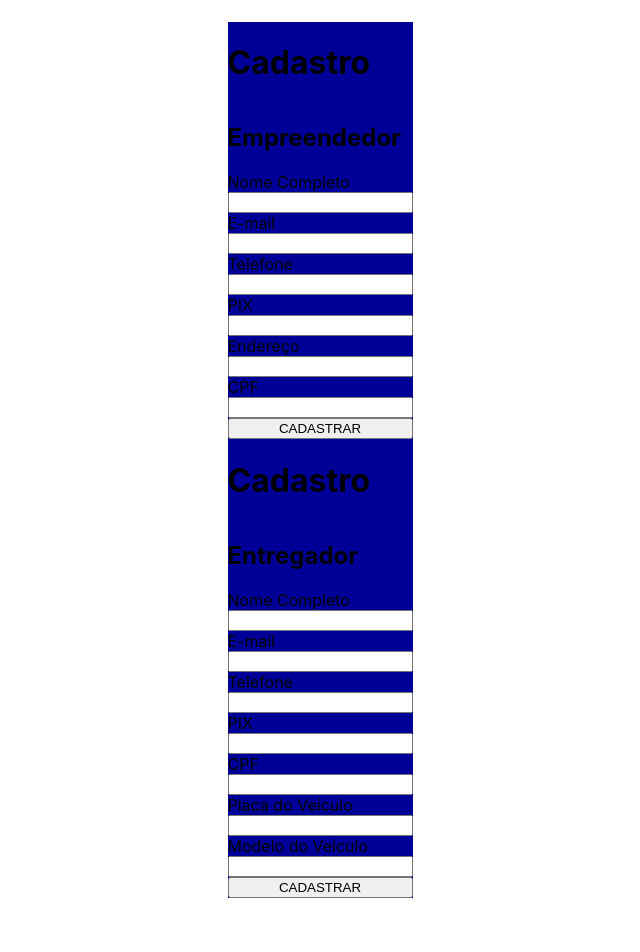
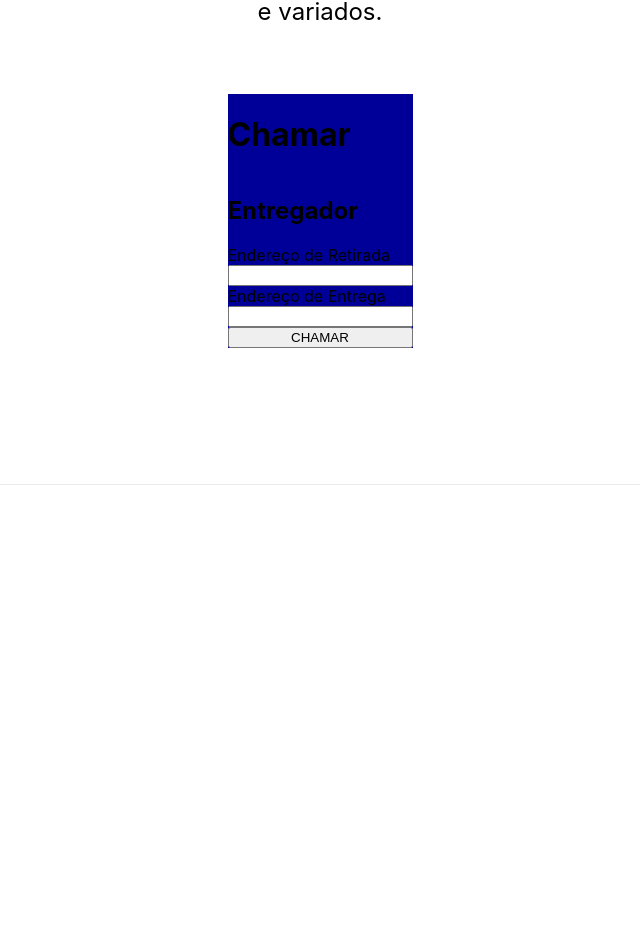
Before and after one commit to carlosrocha-dev/favelog, a Next.js app: page / in a window 1280 px wide. Shown: the part 316-1268 px from the top of the page, without its empty margins (320-960 px from the left). After the commit the page ends 865 px from the top, so only its background shows below. Built offline with nearby package versions, Linux system fonts and the light colour scheme.

Commit message:
added delivery request

```diff
--- /dev/null
+++ b/pages/api/getCourier/[id].ts
@@ -0,0 +1,19 @@
+import prisma from "../clientPrisma"
+import { NextApiRequest, NextApiResponse } from "next"
+
+export default async function GetCourier(
+    req: NextApiRequest,
+    res: NextApiResponse
+) {
+    const {id} = req.query
+    const getCourier = await prisma.courier.findUnique({
+        where: {
+            courier_id: parseInt(id)
+        }
+    })
+    if (getCourier) {
+        res.status(200).json(getCourier)
+    } else {
+        res.status(404).json('not found')
+    }
+}
--- a/pages/index.tsx
+++ b/pages/index.tsx
@@ -1,6 +1,7 @@
 import Head from 'next/head'
 import Image from 'next/image'
 import CreateCourier from '../src/components/createCourier'
+import CreateDelivery from '../src/components/createDelivery'
 import CreateRetail from '../src/components/createRetail'
 import styles from '../styles/Home.module.css'
 
@@ -20,8 +21,9 @@ export default function Home() {
         <p className={styles.description}>
         Aplicativo para Integração entre os microempreendedores da favela e moto-taxis, para serviços de entrega e variados.
         </p>
-        <CreateRetail/>
-        <CreateCourier/>
+        {/* <CreateRetail/> */}
+        {/* <CreateCourier/> */}
+        <CreateDelivery/>
       </main>
 
       <footer className={styles.footer}>
--- a/src/components/createCourier.tsx
+++ b/src/components/createCourier.tsx
@@ -5,7 +5,7 @@ export default function CreateCourier() {
 
     const [isFormVisible, setIsFormVisible] = useState(true)
 
-    const handleRetailSubmit = async (event:any) => {
+    const handleCourierSubmit = async (event:any) => {
         event.preventDefault();
         const data = {
             name: event.target.name.value,
@@ -17,7 +17,7 @@ export default function CreateCourier() {
             vehicleModel: event.target.vehicleModel.value
           }
           const JSONdata = JSON.stringify(data)
-          const endpoint = '/api/createRetail'
+          const endpoint = '/api/createCourier'
           const options = {
             method: 'POST',
             headers: {'Content-Type': 'application/json'},
@@ -31,7 +31,7 @@ export default function CreateCourier() {
     return (
         <div className={styles.content}>
             {isFormVisible ? (
-                <form className={styles.queryForm} id="retailForm" onSubmit={handleRetailSubmit}>
+                <form className={styles.queryForm} id="courierForm" onSubmit={handleCourierSubmit}>
                     <h1>Cadastro</h1>
                     <h2>Entregador</h2>
                     <label htmlFor="name">Nome Completo</label>
@@ -45,9 +45,9 @@ export default function CreateCourier() {
                     <label htmlFor="cpf">CPF</label>
                     <input type="number" name="cpf" id="cpf" required/>
                     <label htmlFor="vehiclePlate">Placa do Veículo</label>
-                    <input type="text" name="vehiclePlate" id="vehiclePlate" />
+                    <input type="text" name="vehiclePlate" id="vehiclePlate" required/>
                     <label htmlFor="vehicleModel">Modelo do Veículo</label>
-                    <input type="text" name="vehicleModel" id="vehicleModel" />
+                    <input type="text" name="vehicleModel" id="vehicleModel" required/>
                     <button type="submit">CADASTRAR</button>
                 </form>
             ) : (
--- /dev/null
+++ b/src/components/createDelivery.tsx
@@ -0,0 +1,62 @@
+import { useState } from "react";
+import prisma from "../../pages/api/clientPrisma";
+import styles from "../../styles/Favelog.module.css"
+
+export default function CreateDelivery() {
+
+    const [isFormVisible, setIsFormVisible] = useState(true)
+    const [courierID, setCourierID] = useState('')
+    const [courierName, setCourierName] = useState('')
+
+    const handleDeliverySubmit = async (event:any) => {
+        event.preventDefault();
+        const data = {
+            requestRetail: 1,
+            pickupAddress: event.target.pickup_address.value,
+            deliveryAddress: event.target.delivery_address.value
+        }
+        const JSONdata = JSON.stringify(data)
+        const endpoint = '/api/createDelivery'
+        const options = {
+            method: 'POST',
+            headers: {'Content-Type': 'application/json'},
+            body: JSONdata
+        }
+        const response = await fetch(endpoint, options)
+        const result = await response.json()
+        setIsFormVisible(false)
+        setCourierID(result.courier_id)
+        await getCourier(courierID)
+    }
+
+    async function getCourier(courier_ID:string) {
+        const courierOption = {
+            method: 'GET',
+            header: {'Content-Type': 'application/json'},
+        }
+        // const responseCourier = await fetch(`api/getCourier/${courier_ID}`, courierOption)
+        const responseCourier = await fetch('api/getCourier/1', courierOption)
+        const resultCourier = await responseCourier.json()
+        setCourierName(resultCourier.name)
+    }
+
+    return (
+        <div className={styles.content}>
+            {isFormVisible ? (
+                <form className={styles.queryForm} id="deliveryForm" onSubmit={handleDeliverySubmit}>
+                    <h1>Chamar</h1>
+                    <h2>Entregador</h2>
+                    <label htmlFor="pickup_address">Endereço de Retirada</label>
+                    <input type="text" name="pickup_address" id="pickup_address" required/>
+                    <label htmlFor="delivery_address">Endereço de Entrega</label>
+                    <input type="text" name="delivery_address" id="delivery_address" required/>
+                    <button type="submit">CHAMAR</button>
+                </form>
+            ) : (
+                <>
+                    <h1>Seu pedido foi aceito e o {courierName} já está a caminho</h1>
+                </>
+            )}
+        </div>
+    )
+}
```
Also changed, not shown: src/components/logo.tsx (added, +14 -0 lines), styles/Logo.module.css (added).
